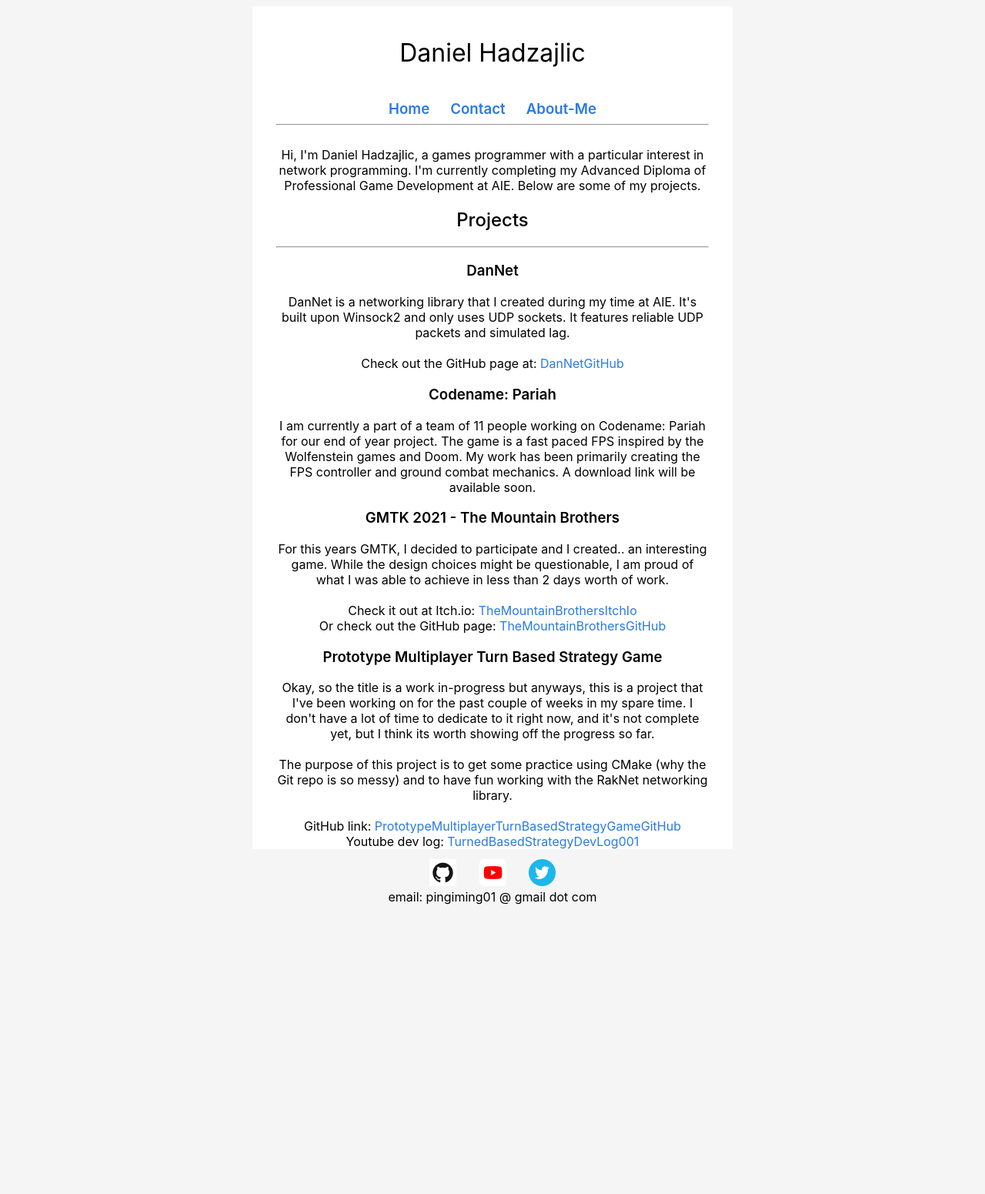
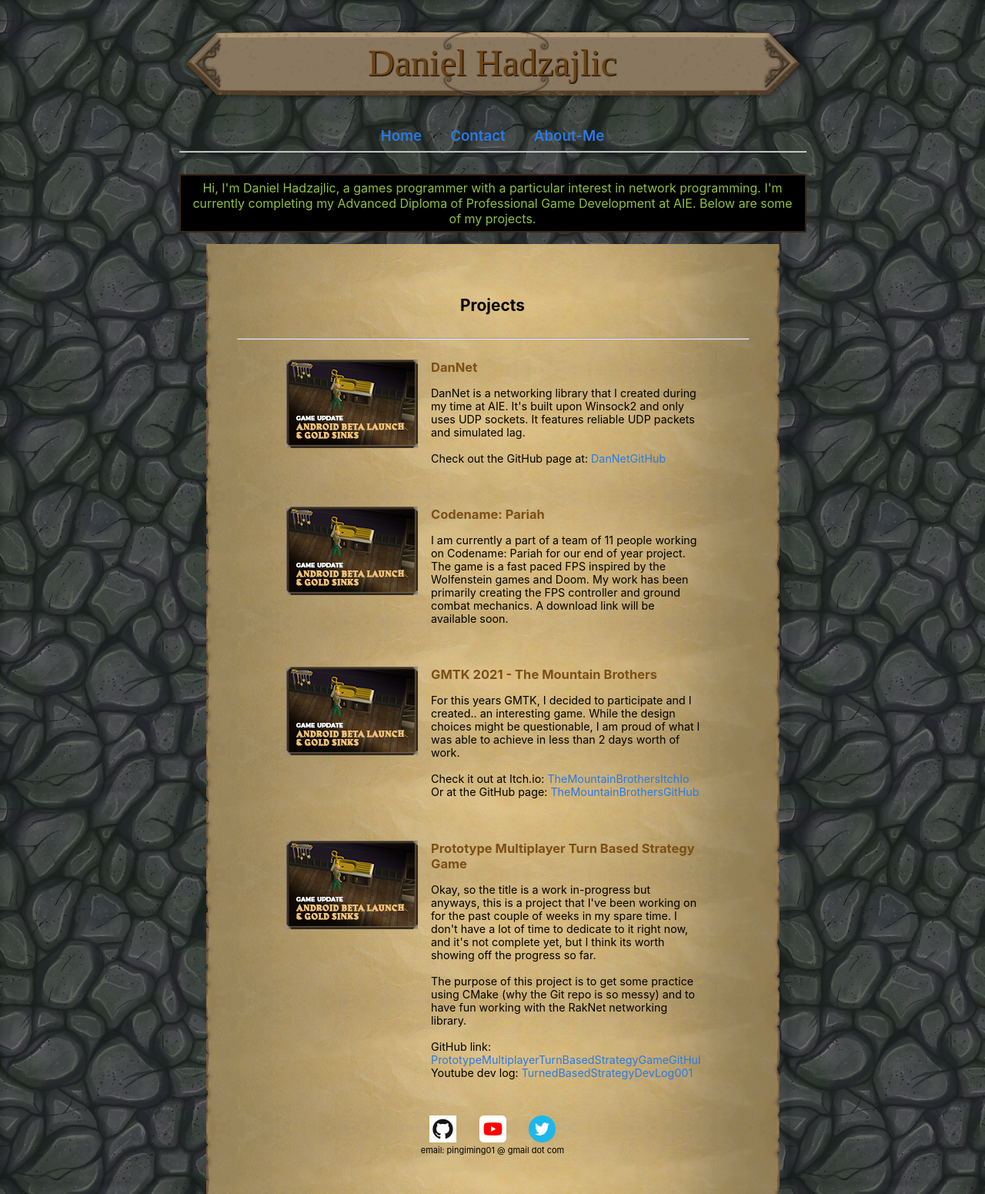
Before and after one commit to Pingimingi22/Pingimingi22.github.io, a Jekyll site: the page built from index.markdown, in a window 1280 px wide. Shown: the whole page at 77% size. Built offline with Jekyll 4.4.1, drawn with Linux system fonts in a browser that asks for light colours; before the commit the page ends 1175 px from its top, so only the background shows below that.

Commit message:
Reformatted website to be more rpg-like.

```diff
--- a/_includes/header.html
+++ b/_includes/header.html
@@ -6,7 +6,15 @@ html
 {
     font-family:-apple-system, BlinkMacSystemFont, 'Segoe UI', Roboto, Oxygen, Ubuntu, Cantarell, 'Open Sans', 'Helvetica Neue', sans-serif;
     font-weight: normal;
-    flex-direction: column;
+    /*flex-direction: column;*/
+
+    /*margin: 0 auto;
+    /*overflow-y: hidden; Hides scrollbar.
+    padding: 0 50px;
+    width: 815px;
+    */
+    background-image: url('/assets/StoneFloorTexture.png');
+
 }
 h1
 {
@@ -17,15 +25,16 @@ h1
 body
 {
     text-align: center;
-    padding-left: 25%;
-    padding-right: 25%;
-    /*margin-top: 0;*/
+    /*padding-left: 25%;
+    padding-right: 25%;*/
+    margin-top: 0;
     margin-bottom: 0;
     font-weight: normal;
 
 }
 .inline-div
 {
+
     display: inline;
     justify-content: center;
     padding-right: 2%;
@@ -36,13 +45,53 @@ body
 
 .centreBlock
 {
+    /*
     font-weight: normal;
-    padding-left:5%;
-    padding-right:5%;
+    padding-left:10.1%;
+    padding-right:10.1%;
     background-color:white;
     min-height: 90vh;
-    flex-direction: column;
+    flex-direction: column;*/
 
+
+
+    margin: 0 auto;
+    overflow-y: hidden;
+    padding: 0 50px;
+    width: 815px;
+
+}
+
+
+.titleFrame
+{
+    background-image: url('assets/frame.png');
+
+    background-size: contain;
+    background-position: center;
+
+    background-repeat:no-repeat;
+
+    width: 100%;
+    height:auto;
+
+
+
+
+}
+.titleText
+{
+
+    color: #6D4211;
+    font-size: 1.5em;
+    font-weight: bold;
+    text-align: center;
+    text-shadow: 1px 1px 1px #000000;
+
+    text-align: center;
+    padding-bottom: 0.5%;
+    padding-top: 0.2%;
+    font-family:initial;
 }
 
 h2
@@ -65,6 +114,16 @@ a
 
 }
 
+.information-box
+{
+    background-color: black;
+    color: #90c040;
+    border: 2px solid #382418;
+    padding: 6px;
+    position: relative;
+    margin-bottom: 15px;
+}
+
 </style>
 
 
@@ -72,8 +131,14 @@ a
 <head>
     <div class=centreBlock>
     <br>
+
+    <div class=titleFrame>
+        <div class="titleText">
     <h1>Daniel Hadzajlic</h1>
+            </div>
+    </div>
     <br>
+
 
     {%for thing in site.pages%}
     {%if thing.title == "Home"%}
--- a/_layouts/custom.html
+++ b/_layouts/custom.html
@@ -1,5 +1,5 @@
 <!DOCTYPE html>
-<html style="background-color: whitesmoke">
+<html style="background-color: black">
 <style>
 h1
 {
@@ -8,8 +8,8 @@ h1
 body
 {
     text-align: center;
-    padding-left: 25%;
-    padding-right: 25%;
+    /*padding-left: 25%;
+    padding-right: 25%;*/
 
 
 }
@@ -21,6 +21,91 @@ body
     padding-left: 2%;
 
 }
+
+
+
+.content
+{
+
+    padding: 50px 75px;
+    position:relative;
+    background: url(/assets/scroll_backdrop.png) repeat-y top center;
+    font-size: 11px;
+    margin:0;
+}
+
+.content-title
+{
+    color: black;
+    font-size: 1.9em;
+    font-weight: bold;
+    text-align: center;
+    margin-bottom: 30px;
+}
+
+.project-article
+{
+    display: block;
+    margin: auto;
+    overflow: hidden;
+    padding: 20px 0;
+    position: relative;
+    width: 540px;
+
+
+}
+
+.project-details
+{
+    float: right;
+    width: 350px;
+    text-align: left;
+
+}
+
+.screenshot-figure
+{
+    float: left;
+    min-height: 130px;
+    width: 175px;
+
+
+    border: 0;
+    outline: 0;
+    vertical-align: baseline;
+    background: transparent;
+    margin: 0;
+    padding: 0;
+}
+
+.project-article_figure-img
+{
+    border: none;
+    outline: none;
+    color: black;
+    max-height: 175px;
+    max-width: 175px;
+
+}
+
+.project-article-title
+{
+    font-size: 1.5em;
+    margin-bottom: 15px;
+    margin-top: 0;
+    color: #7B4F17;
+    font-weight: bold;
+}
+
+.project-article-summary
+{
+    color: black;
+    font-size: 1.3em;
+
+}
+
+
+
 </style>
 
 
@@ -40,40 +125,75 @@ body
     {%endfor%}
     -->
 
+    <body>
+        <div class="information-box">
+        Hi, I'm Daniel Hadzajlic, a games programmer with a particular interest in network programming. I'm currently completing my Advanced Diploma of Professional Game Development at AIE.
+        Below are some of my projects.
+        </div>
+    </body>
+
+    <section class="content">
+    </head>
+    <body >
+        <h2 class="content-title">Projects</h2>
+        <hr>
+
+        <article class = project-article>
+            <figure class = screenshot-figure>
+
+                    <img class="project-article_figure-img" src="assets/test-screenshot.png" alt="test">
 
 
-    <body>
-        Hi, I'm Daniel Hadzajlic, a games programmer with a particular interest in network programming. I'm currently completing my Advanced Diploma of Professional Game Development at AIE.
-        Below are some of my projects.
-    </body>
-    </head>
-    <body>
-        <h2>Projects</h2>
-        <hr>
-        <h3>DanNet</h3>
-            <body>DanNet is a networking library that I created during my time at AIE. It's built upon Winsock2 and only uses UDP sockets. It features reliable UDP packets and simulated
+            </figure>
+            <div class="project-details">
+        <h3 class="project-article-title">DanNet</h3>
+            <p class="project-article-summary">DanNet is a networking library that I created during my time at AIE. It's built upon Winsock2 and only uses UDP sockets. It features reliable UDP packets and simulated
                 lag.
                 <br>
                 <br>
                 Check out the GitHub page at: <a href="https://github.com/Pingimingi22/DanNet">DanNetGitHub</a>
-            </body>
-        <h3>Codename: Pariah</h3>
-        <body>I am currently a part of a team of 11 people working on Codename: Pariah for our end of year project. The game is a fast paced FPS inspired by the Wolfenstein games and Doom. My work has been primarily
+            </p>
+            </div>
+        </article>
+
+        <article class = project-article>
+            <figure class = screenshot-figure>
+                <img class="project-article_figure-img" src="assets/test-screenshot.png" alt="test">
+            </figure>
+            <div class="project-details">
+        <h3 class="project-article-title">Codename: Pariah</h3>
+        <p class="project-article-summary">I am currently a part of a team of 11 people working on Codename: Pariah for our end of year project. The game is a fast paced FPS inspired by the Wolfenstein games and Doom. My work has been primarily
             creating the FPS controller and ground combat mechanics. A download link will be available soon.
-        </body>
-        <h3>GMTK 2021 - The Mountain Brothers</h3>
-        <body>For this years GMTK, I decided to participate and I created.. an interesting game. While the design choices might be questionable, I am proud of what I was able
+        </p>
+    </div>
+    </article>
+
+    <article class="project-article">
+        <figure class = screenshot-figure>
+            <img class="project-article_figure-img" src="assets/test-screenshot.png" alt="test">
+        </figure>
+        <div class="project-details">
+        <h3 class="project-article-title">GMTK 2021 - The Mountain Brothers</h3>
+        <p class="project-article-summary">For this years GMTK, I decided to participate and I created.. an interesting game. While the design choices might be questionable, I am proud of what I was able
             to achieve in less than 2 days worth of work.
             <br>
             <br>
             Check it out at Itch.io: <a href="https://pingimingi.itch.io/the-mountain-brothers">TheMountainBrothersItchIo</a>
             <br>
-            Or check out the GitHub page: <a href="https://github.com/Pingimingi22/GMTK-2021">TheMountainBrothersGitHub</a>
+            Or at the GitHub page: <a href="https://github.com/Pingimingi22/GMTK-2021">TheMountainBrothersGitHub</a>
 
-        </body>
+        </p>
+        </div>
+        </article>
 
-        <h3>Prototype Multiplayer Turn Based Strategy Game</h3>
-        <body>
+
+        <article class="project-article">
+            <figure class = screenshot-figure>
+                <img class="project-article_figure-img" src="assets/test-screenshot.png" alt="test">
+            </figure>
+        <div class="project-details">
+        <h3 class="project-article-title">Prototype Multiplayer Turn Based Strategy Game</h3>
+        <p class="project-article-summary">
             Okay, so the title is a work in-progress but anyways, this is a project that I've been working on for the past couple of weeks in my spare time. I don't have a lot of time to
             dedicate to it right now, and it's not complete yet, but I think its worth showing off the progress so far.
             <br>
@@ -86,10 +206,13 @@ body
             Youtube dev log: <a href="https://youtu.be/qTe8Ex3hluk">TurnedBasedStrategyDevLog001</a>
 
 
-        </body>
+        </p>
+        </div>
+        </article>
 
     </body>
-    </div>
+    <!--</div>-->
+    <!--</div>-->
     {% include footer.html %}
 </header>
 
```
Also changed, not shown: assets/StoneFloorTexture.png (added), assets/frame.png (added), assets/scroll_backdrop.png (added), assets/test-screenshot.png (added).
